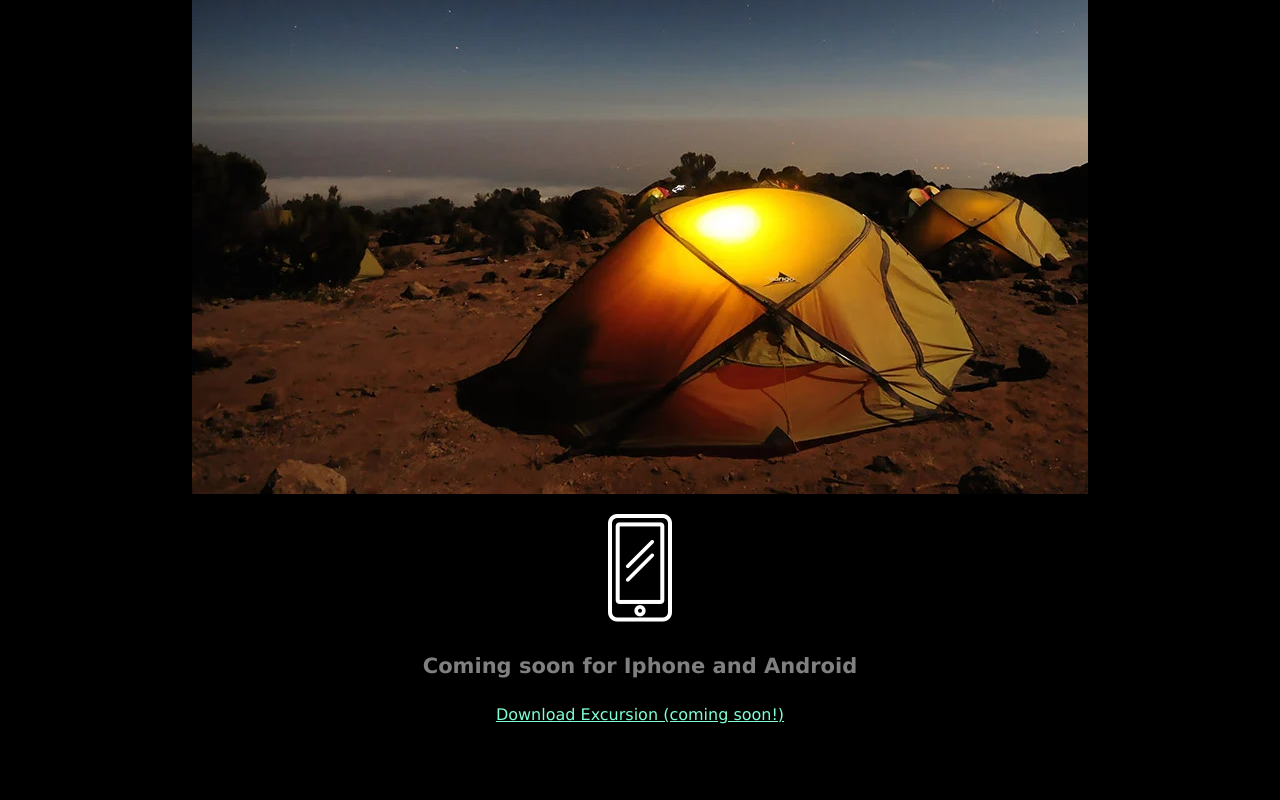
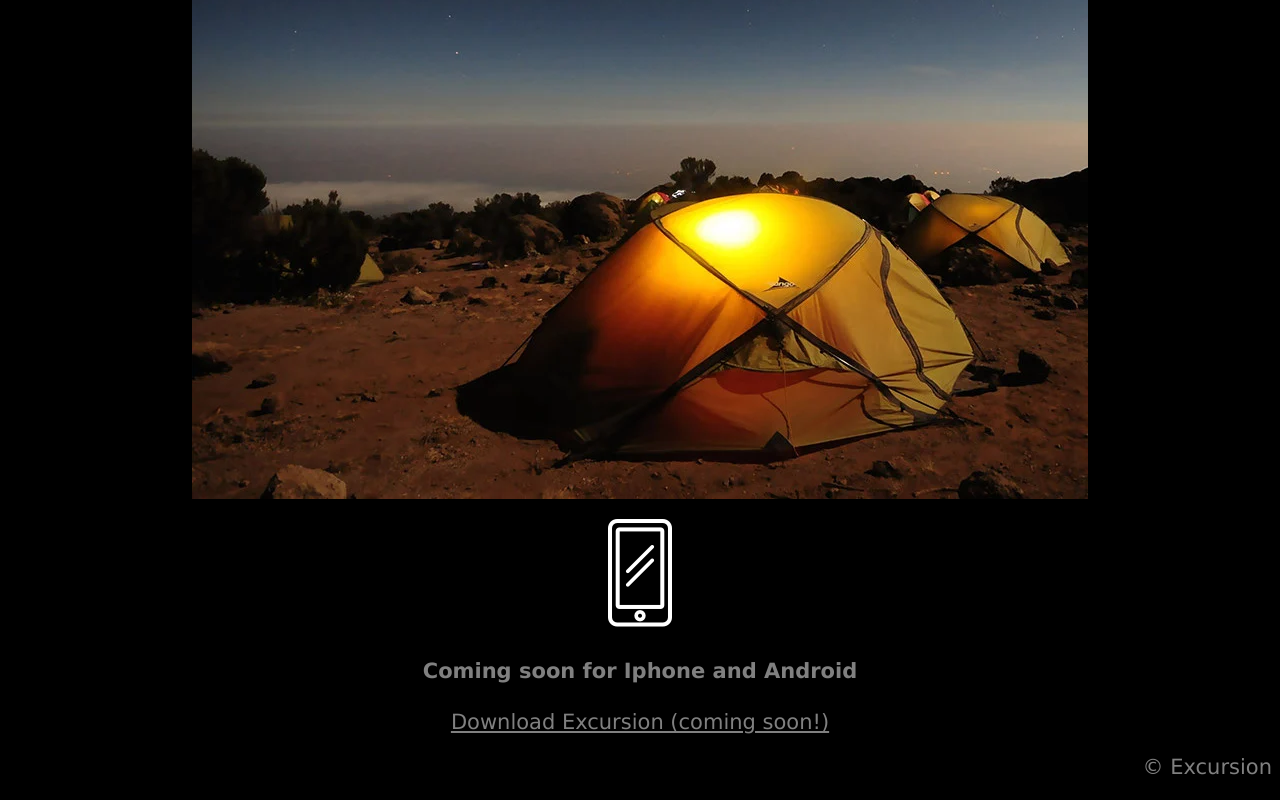
Before and after one commit to godfreymosesjnr/excursion, a plain HTML site: page index.html in a window 1280 px wide. Shown: the part 518-1318 px from the top of the page. Before the commit the page ends 1258 px from the top, so only its background shows below. Drawn offline with Linux system fonts and the light colour scheme.

Commit message:
final commit

```diff
--- a/index.html
+++ b/index.html
@@ -19,7 +19,6 @@
    <p><img src="resources\images\phone.png" alt="phone image"></p>
    <h4 class="header--sub-header">Coming soon for Iphone and Android</h4>
    <p><a class="link--cta" href="#">Download Excursion (coming soon!)</a></p>
+   <p class="link--cta">&copy; Excursion</p>
 </body>
-
-
 </html>
--- a/resources/css/style.css
+++ b/resources/css/style.css
@@ -28,3 +28,11 @@ body {
     font-size: 16px;
     color: aquamarine;
 }
+
+/* Footer */
+
+.link--cta {
+    font-size: 21px;
+    color: grey;
+    text-align: right;
+}
```
